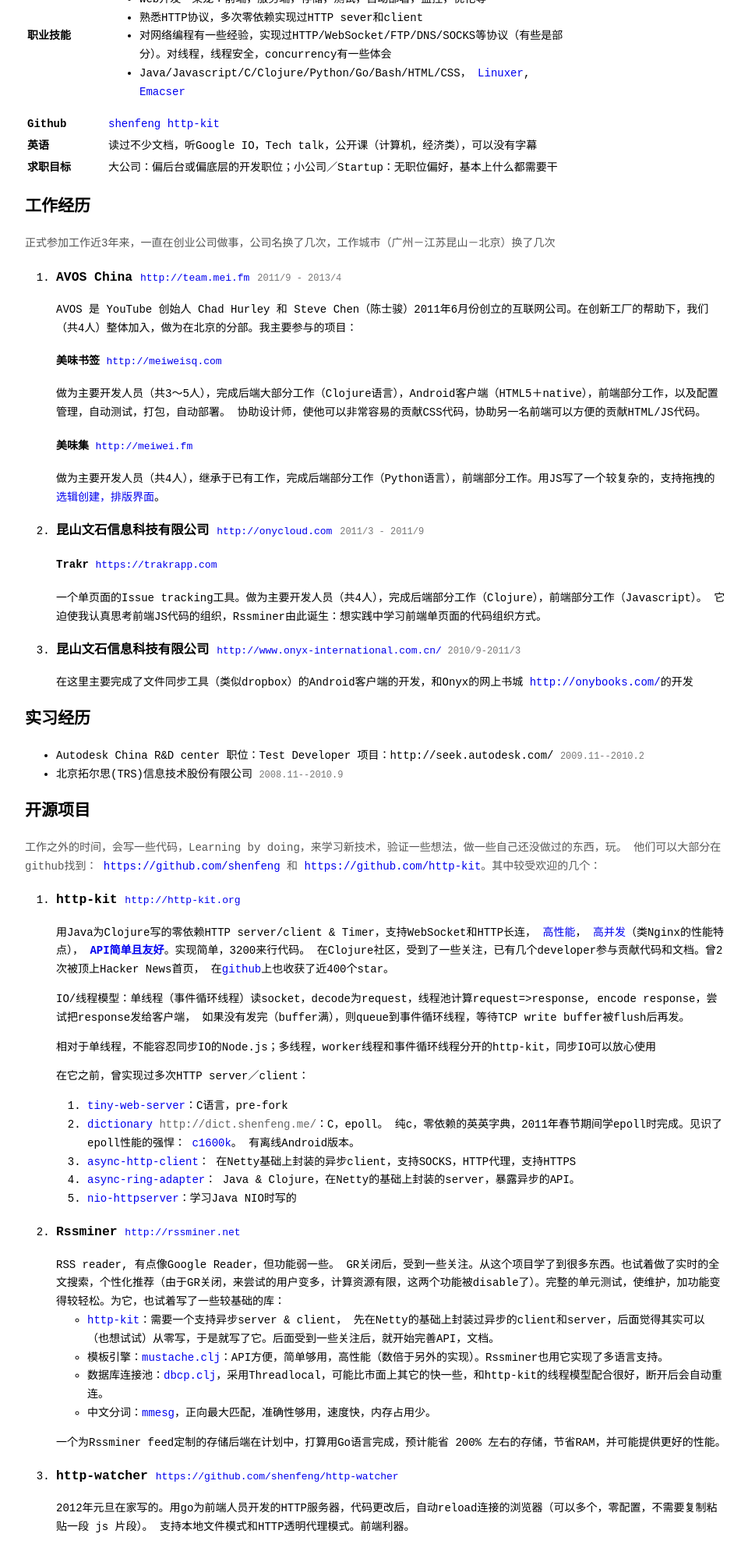
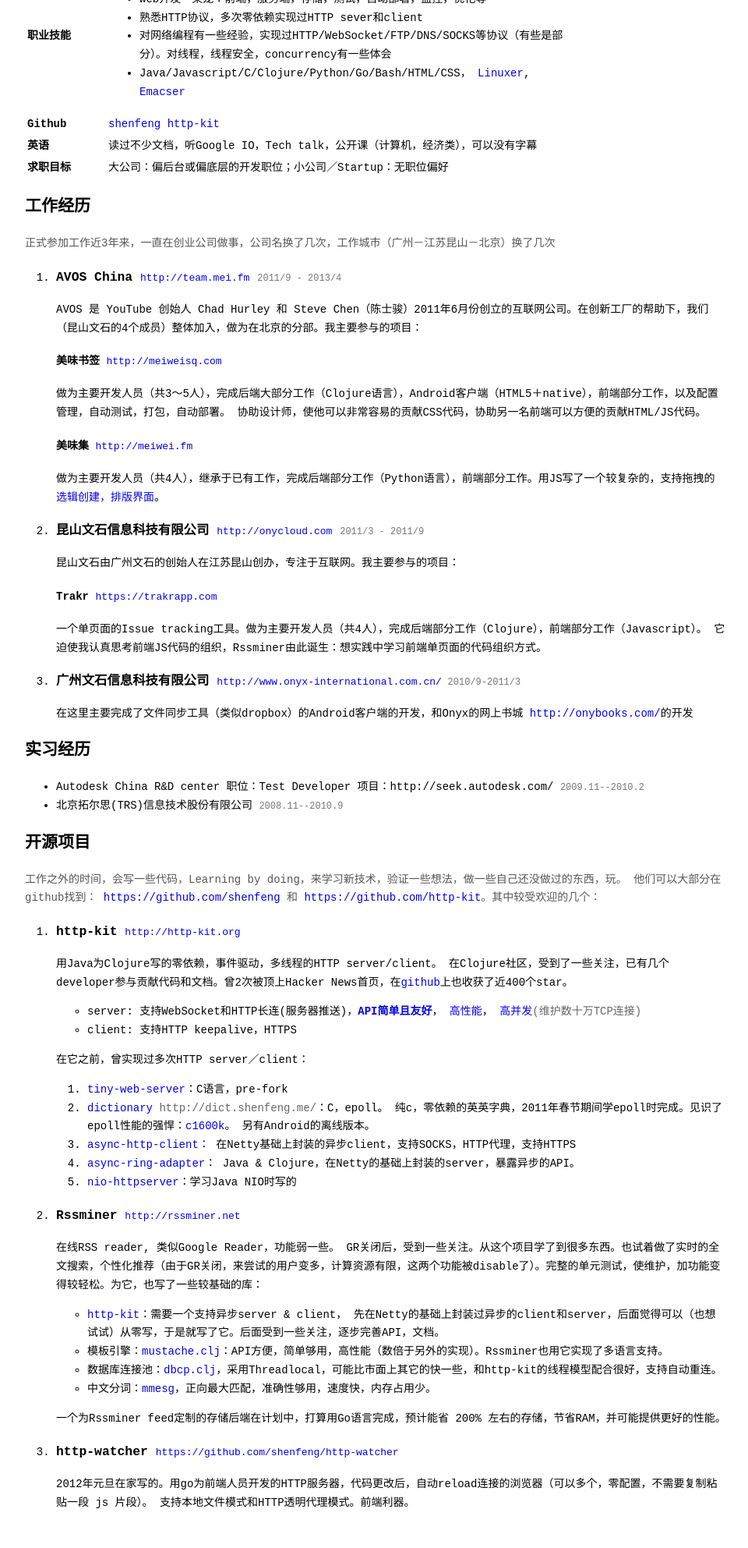
Before and after one commit to shenfeng/shenfeng.github.com, a Jekyll site: the page resume/index.html, which Jekyll copies as it is, in a window 1280 px wide, cut to the strip 265-2250 px from the top of the page. Shown: the whole strip at 78% size, without its empty margins (158-1118 px from the left). Built offline with Jekyll 4.4.1, drawn with Linux system fonts in a browser that asks for light colours; after the commit the page ends 2218 px from its top, so only the background shows below that.

```diff
--- a/resume/index.html
+++ b/resume/index.html
@@ -67,7 +67,7 @@
           </tr>
           <tr>
             <td>求职目标</td>
-            <td>大公司：偏后台或偏底层的开发职位；小公司／Startup：无职位偏好，基本上什么都需要干</td>
+            <td>大公司：偏后台或偏底层的开发职位；小公司／Startup：无职位偏好</td>
           </tr>
         </table>
       </div>
@@ -78,7 +78,8 @@
           <li>
             <h3>AVOS China  <a href="http://team.mei.fm">http://team.mei.fm</a>
               <span class="date">2011/9 - 2013/4</span></h3>
-            <p>AVOS 是 YouTube 创始人 Chad Hurley 和 Steve Chen（陈士骏）2011年6月份创立的互联网公司。在创新工厂的帮助下，我们（共4人）整体加入，做为在北京的分部。我主要参与的项目：</p>
+            <p>AVOS 是 YouTube 创始人 Chad Hurley 和 Steve
+              Chen（陈士骏）2011年6月份创立的互联网公司。在创新工厂的帮助下，我们（昆山文石的4个成员）整体加入，做为在北京的分部。我主要参与的项目：</p>
             <ul class="projects">
               <li>
                 <h4>美味书签 <a href="http://meiweisq.com">http://meiweisq.com</a></h4>
@@ -100,6 +101,7 @@
             <h3>昆山文石信息科技有限公司 <a href="http://onycloud.com">http://onycloud.com</a>
               <span class="date">2011/3 - 2011/9</span>
             </h3>
+            <p>昆山文石由广州文石的创始人在江苏昆山创办，专注于互联网。我主要参与的项目：</p>
             <ul class="projects">
               <li>
                 <h4>Trakr <a href="https://trakrapp.com">https://trakrapp.com</a></h4>
@@ -111,7 +113,7 @@
             </ul>
           </li>
           <li>
-            <h3>昆山文石信息科技有限公司 <a href="http://www.onyx-international.com.cn/">
+            <h3>广州文石信息科技有限公司 <a href="http://www.onyx-international.com.cn/">
                 http://www.onyx-international.com.cn/
               </a>
               <span class="date">2010/9-2011/3</span>
@@ -142,15 +144,16 @@
             <h3>http-kit  <a href="http://http-kit.org">http://http-kit.org</a>
             </h3>
             <div class="detail">
-              用Java为Clojure写的零依赖HTTP server/client & Timer，支持WebSocket和HTTP长连，
-              <a href="https://github.com/ptaoussanis/clojure-web-server-benchmarks">高性能</a>，
-              <a href="http://http-kit.org/600k-concurrent-connection-http-kit.html">高并发</a>（类Nginx的性能特点），
-              <b><a href="http://http-kit.org/server.html">API简单且友好</a></b>。实现简单，3200来行代码。
-              在Clojure社区，受到了一些关注，已有几个developer参与贡献代码和文档。曾2次被顶上Hacker News首页，
-              在<a href="https://github.com/http-kit/http-kit">github</a>上也收获了近400个star。
-              <p>IO/线程模型：单线程（事件循环线程）读socket，decode为request，线程池计算request=>response, encode response，尝试把response发给客户端，
-                如果没有发完（buffer满），则queue到事件循环线程，等待TCP write buffer被flush后再发。</p>
-              <p>相对于单线程，不能容忍同步IO的Node.js；多线程，worker线程和事件循环线程分开的http-kit，同步IO可以放心使用</p>
+              <p>
+                用Java为Clojure写的零依赖，事件驱动，多线程的HTTP server/client。
+                在Clojure社区，受到了一些关注，已有几个developer参与贡献代码和文档。曾2次被顶上Hacker News首页，在<a href="https://github.com/http-kit/http-kit">github</a>上也收获了近400个star。</p>
+              <ul>
+                <li>server: 支持WebSocket和HTTP长连(服务器推送)，<b><a href="http://http-kit.org/server.html">API简单且友好</a></b>，
+                  <a href="https://github.com/ptaoussanis/clojure-web-server-benchmarks">高性能</a>，
+                  <a href="http://http-kit.org/600k-concurrent-connection-http-kit.html">高并发<span class="dim">(维护数十万TCP连接)</span></a>
+                </li>
+                <li>client: 支持HTTP keepalive，HTTPS</li>
+              </ul>
               <p>在它之前，曾实现过多次HTTP server／client：</p>
               <ol>
                 <li>
@@ -158,9 +161,8 @@
                 </li>
                 <li>
                   <a href="http://dict.shenfeng.me/">dictionary <span class="dim">http://dict.shenfeng.me/</span></a>：C，epoll。
-                  纯c，零依赖的英英字典，2011年春节期间学epoll时完成。见识了epoll性能的强悍：
-                  <a href="http://shenfeng.me/how-far-epoll-can-push-concurrent-socket-connection.html">c1600k</a>。
-                  有离线Android版本。
+                  纯c，零依赖的英英字典，2011年春节期间学epoll时完成。见识了epoll性能的强悍：<a href="http://shenfeng.me/how-far-epoll-can-push-concurrent-socket-connection.html">c1600k</a>。
+                  另有Android的离线版本。
                 </li>
                 <li>
                   <a href="https://github.com/shenfeng/async-http-client">async-http-client</a>：
@@ -179,23 +181,22 @@
           <li>
             <h3>Rssminer <a href="http://rssminer.net">http://rssminer.net</a></h3>
             <div class="detail">
-              RSS reader, 有点像Google Reader，但功能弱一些。 GR关闭后，受到一些关注。从这个项目学了到很多东西。也试着做了实时的全文搜索，个性化推荐（由于GR关闭，来尝试的用户变多，计算资源有限，这两个功能被disable了）。完整的单元测试，使维护，加功能变得较轻松。为它，也试着写了一些较基础的库：
+              <p>在线RSS reader, 类似Google Reader，功能弱一些。 GR关闭后，受到一些关注。从这个项目学了到很多东西。也试着做了实时的全文搜索，个性化推荐（由于GR关闭，来尝试的用户变多，计算资源有限，这两个功能被disable了）。完整的单元测试，使维护，加功能变得较轻松。为它，也写了一些较基础的库：</p>
               <ul>
                 <li>
                   <a href="https://github.com/http-kit/http-kit">http-kit</a>：需要一个支持异步server & client，
-                  先在Netty的基础上封装过异步的client和server，后面觉得其实可以（也想试试）从零写，于是就写了它。后面受到一些关注后，就开始完善API，文档。
+                  先在Netty的基础上封装过异步的client和server，后面觉得可以（也想试试）从零写，于是就写了它。后面受到一些关注，逐步完善API，文档。
                 </li>
                 <li>
                   模板引擎：<a href="https://github.com/shenfeng/mustache.clj">mustache.clj</a>：API方便，简单够用，高性能（数倍于另外的实现）。Rssminer也用它实现了多语言支持。
                 </li>
                 <li>
-                  数据库连接池：<a href="https://github.com/http-kit/dbcp.clj">dbcp.clj</a>，采用Threadlocal，可能比市面上其它的快一些，和http-kit的线程模型配合很好，断开后会自动重连。
+                  数据库连接池：<a href="https://github.com/http-kit/dbcp.clj">dbcp.clj</a>，采用Threadlocal，可能比市面上其它的快一些，和http-kit的线程模型配合很好，支持自动重连。
                 </li>
                 <li>
                   中文分词：<a href="https://github.com/shenfeng/mmseg">mmesg</a>，正向最大匹配，准确性够用，速度快，内存占用少。
                 </li>
               </ul>
-
               <p>一个为Rssminer feed定制的存储后端在计划中，打算用Go语言完成，预计能省 200% 左右的存储，节省RAM，并可能提供更好的性能。</p>
             </div>
           </li>
--- a/resume/style.css
+++ b/resume/style.css
@@ -16,6 +16,12 @@
     width: 100px;
     font-weight: bold;
 }
+
+.en #info td:first-child {
+    width: 150px;
+    font-weight: bold;
+}
+
 
 body {
     font-family: monospace;
@@ -57,3 +63,6 @@
     list-style: none;
     padding: 0;
 }
+.skills {
+    padding-left: 20px;
+}
```
Also changed, not shown: resume/index-en.html (added, +184 -0 lines), 2 other files.
